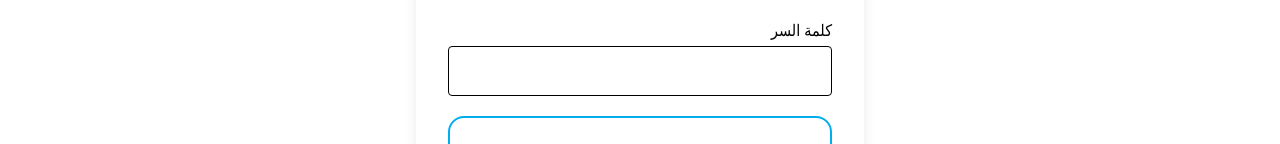
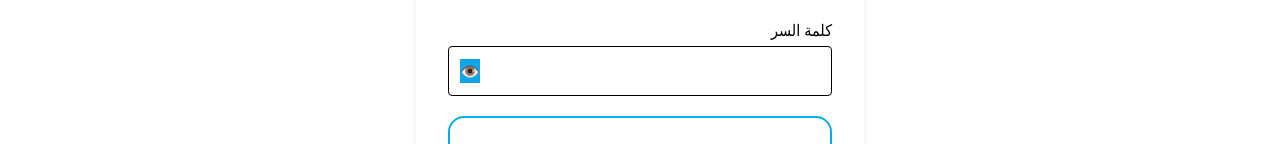
Before and after one commit to abdelmonimhamadhussein/AHHio, a React (Vite) app: page /register in a window 1280 px wide. Shown: the part 366-510 px from the top of the page. Built offline with nearby package versions, Linux system fonts and the light colour scheme; no server answers; the database is empty.

Commit message:
add show password toggle

```diff
--- a/src/components/auth/Register.jsx
+++ b/src/components/auth/Register.jsx
@@ -8,6 +8,7 @@ export default function Register() {
   const [email, setEmail] = useState("")
   const [whatsapp, setWhatsapp] = useState("")
   const [password, setPassword] = useState("")
+  const [showPassword, setShowPassword] = useState(false)
   const [loading, setLoading] = useState(false)
   const [error, setError] = useState("")
   const navigate = useNavigate()
@@ -70,7 +71,12 @@ export default function Register() {
 
         <div>
           <label htmlFor="register-password" className="block mb-1">كلمة السر</label>
-          <input id="register-password" className="w-full border p-3 rounded" type="password" value={password} onChange={e=>setPassword(e.target.value)} required />
+          <div className="relative">
+            <input id="register-password" className="w-full border p-3 rounded" type={showPassword ? "text" : "password"} value={password} onChange={e=>setPassword(e.target.value)} required />
+            <button type="button" onClick={() => setShowPassword(!showPassword)} className="absolute left-3 top-1/2 -translate-y-1/2" aria-label={showPassword ? "إخفاء كلمة السر" : "إظهار كلمة السر"}>
+              {showPassword ? "🙈" : "👁️"}
+            </button>
+          </div>
         </div>
 
         <div className="w-full rounded-2xl border-2 border-[#00AEEF] bg-sky-50 p-6 text-center shadow-sm">
```
